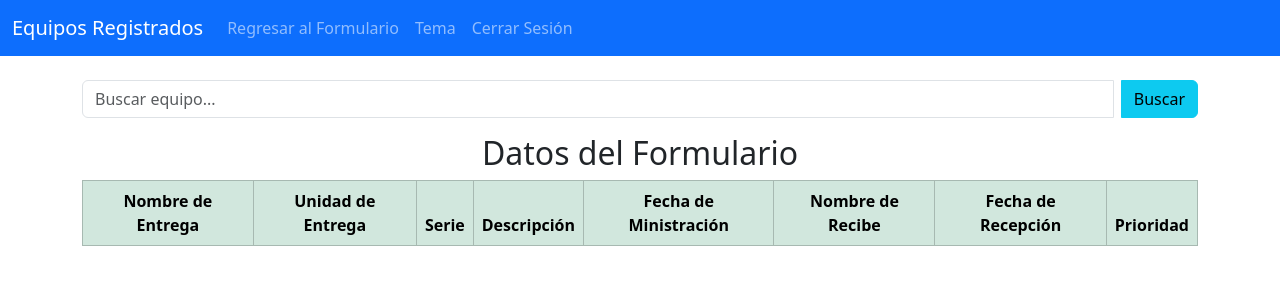
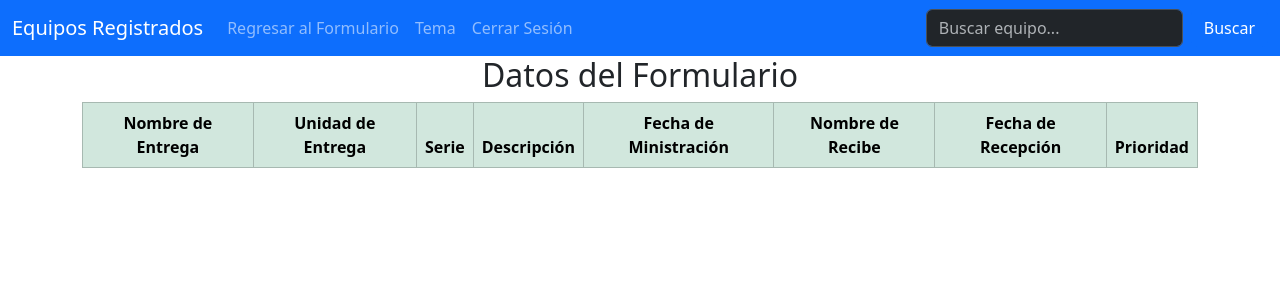
Before and after one commit to Ebgmoreno/CEEFA, an Angular app: page /visualizacion in a window 1280 px wide. Shown: the top 300 px of the page. Built offline with nearby package versions, Linux system fonts and the light colour scheme.

Commit message:
Texto barras y busqueda

```diff
--- a/src/app/usuarios/login/login.component.html
+++ b/src/app/usuarios/login/login.component.html
@@ -1,7 +1,10 @@
 <nav class="navbar navbar-expand-lg bg-primary" data-bs-theme="dark">
   <div class="container-fluid">
+
+    <span class="navbar-brand"><strong>Bienvenido</strong></span>
+
     <div class="collapse navbar-collapse" id="navbarColor01">
-      <button class="dropdown-item text-white float-end" (click)="cambiarTema()">Tema Claro/Oscuro</button>
+      <button class="dropdown-item text-white" (click)="cambiarTema()">Tema Claro/Oscuro</button>
     </div>
   </div>
 </nav>
--- a/src/app/visualizacion/visualizacion.component.html
+++ b/src/app/visualizacion/visualizacion.component.html
@@ -6,28 +6,26 @@
     </button>
     <div class="collapse navbar-collapse" id="navbarColor01">
       <ul class="navbar-nav me-auto">
-
         <li class="nav-item">
           <a class="nav-link" (click)="navegarAFormulario()">Regresar al Formulario</a>
         </li>
-
         <li class="nav-item">
           <a class="nav-link" (click)="cambiarTema()">Tema</a>
         </li>
-
         <li class="nav-item">
           <a class="nav-link" (click)="cerrarSesion()">Cerrar Sesión</a>
         </li>
+
       </ul>
+      <div class="d-flex">
+        <input type="text" class="form-control me-sm-2" placeholder="Buscar equipo..." [(ngModel)]="textoBusqueda">
+        <button class="btn btn-primary" (click)="buscarEquipo()">Buscar</button>
+      </div>
     </div>
   </div>
 </nav>
 
-<div class="container mt-4">
-    <div class="input-group mb-3">
-      <input type="text" class="form-control me-sm-2" placeholder="Buscar equipo..." [(ngModel)]="textoBusqueda">
-      <button class="btn btn-info" (click)="buscarEquipo()">Buscar</button>
-    </div>
+<div class="container mt-6">
 
   <h2 class="text-center">Datos del Formulario</h2>
   <table class="table table-hover table-bordered">
```
